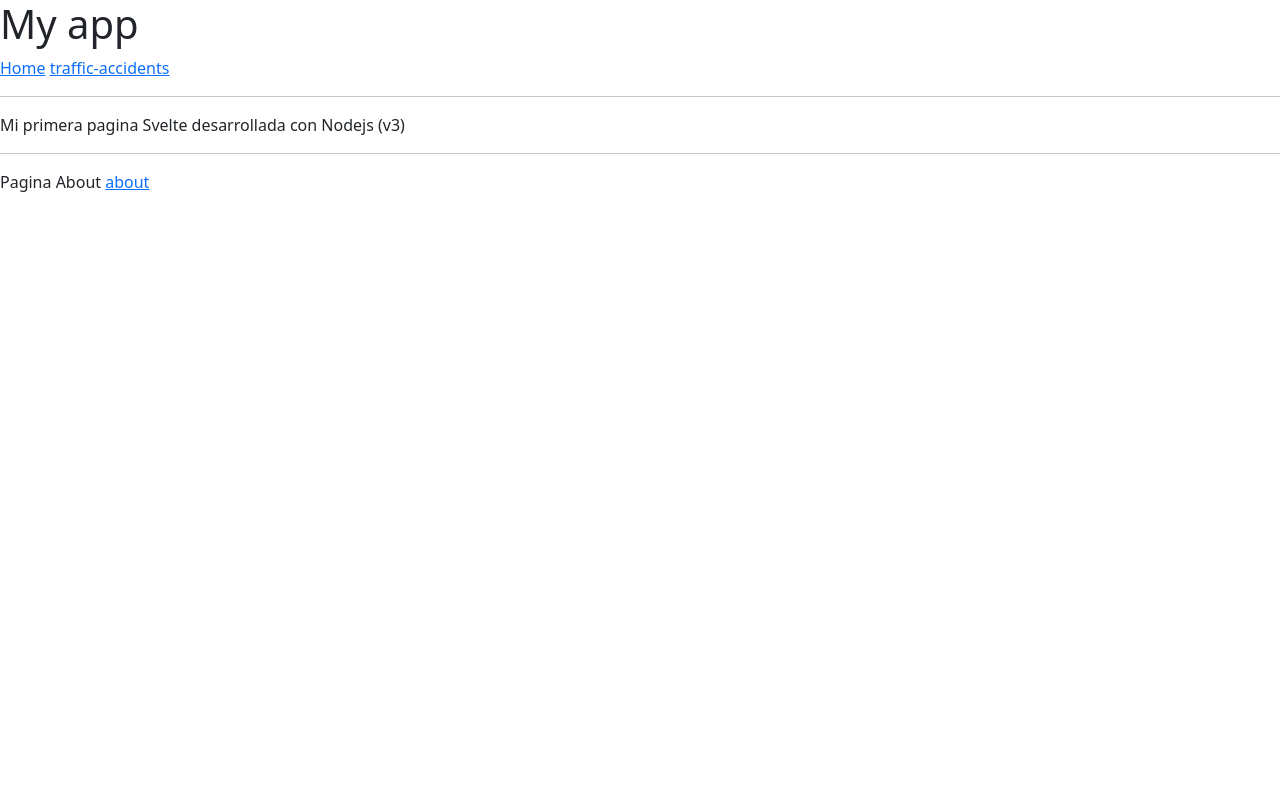
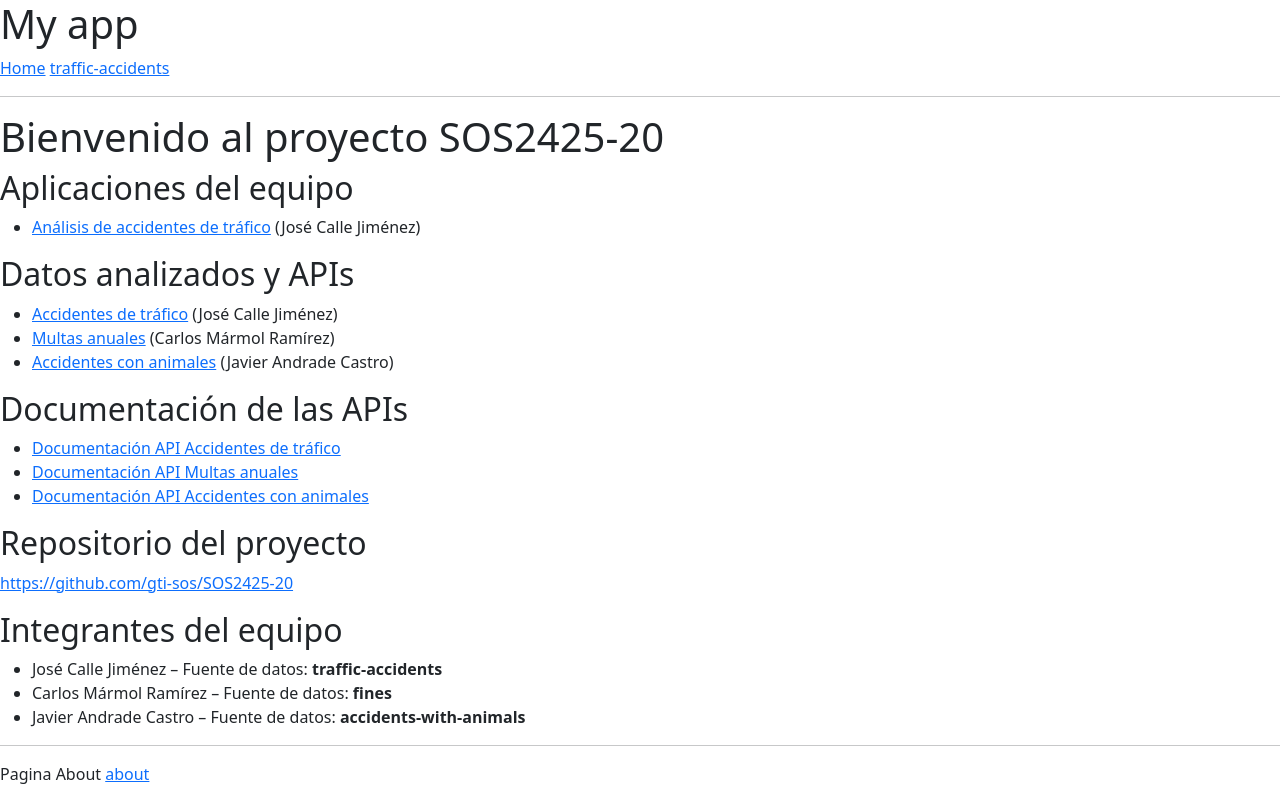
Before and after one commit to gti-sos/SOS2425-20, a SvelteKit app in the folder src/front/: page / in a window 1280 px wide. Built offline with nearby package versions, Linux system fonts and the light colour scheme.

Commit message:
TAREA 4 GRUPAL

```diff
--- a/src/front/src/routes/+page.svelte
+++ b/src/front/src/routes/+page.svelte
@@ -1 +1,33 @@
-Mi primera pagina Svelte desarrollada con Nodejs (v3)
+<h1>Bienvenido al proyecto SOS2425-20</h1>
+
+<h2>Aplicaciones del equipo</h2>
+<ul>
+	<li><a href="/traffic-accidents">Análisis de accidentes de tráfico</a> (José Calle Jiménez)</li>
+	<!-- Añadir otros frontends aquí si existen -->
+</ul>
+
+<h2>Datos analizados y APIs</h2>
+<ul>
+	<li><a href="https://sos2425-20.onrender.com/api/v1/traffic-accidents">Accidentes de tráfico</a> (José Calle Jiménez)</li>
+	<li><a href="https://sos2425-20.onrender.com/api/v1/fines">Multas anuales</a> (Carlos Mármol Ramírez)</li>
+	<li><a href="https://sos2425-20.onrender.com/api/v1/accidents-with-animals">Accidentes con animales</a> (Javier Andrade Castro)</li>
+</ul>
+
+<h2>Documentación de las APIs</h2>
+<ul>
+	<li><a href="https://sos2425-20.onrender.com/api/v1/traffic-accidents/docs" target="_blank">Documentación API Accidentes de tráfico</a></li>
+	<li><a href="https://sos2425-20.onrender.com/api/v1/fines/docs" target="_blank">Documentación API Multas anuales</a></li>
+	<li><a href="https://sos2425-20.onrender.com/api/v1/accidents-with-animals/docs" target="_blank">Documentación API Accidentes con animales</a></li>
+</ul>
+
+<h2>Repositorio del proyecto</h2>
+<p>
+	<a href="https://github.com/gti-sos/SOS2425-20" target="_blank">https://github.com/gti-sos/SOS2425-20</a>
+</p>
+
+<h2>Integrantes del equipo</h2>
+<ul>
+	<li>José Calle Jiménez – Fuente de datos: <strong>traffic-accidents</strong></li>
+	<li>Carlos Mármol Ramírez – Fuente de datos: <strong>fines</strong></li>
+	<li>Javier Andrade Castro – Fuente de datos: <strong>accidents-with-animals</strong></li>
+</ul>
```
